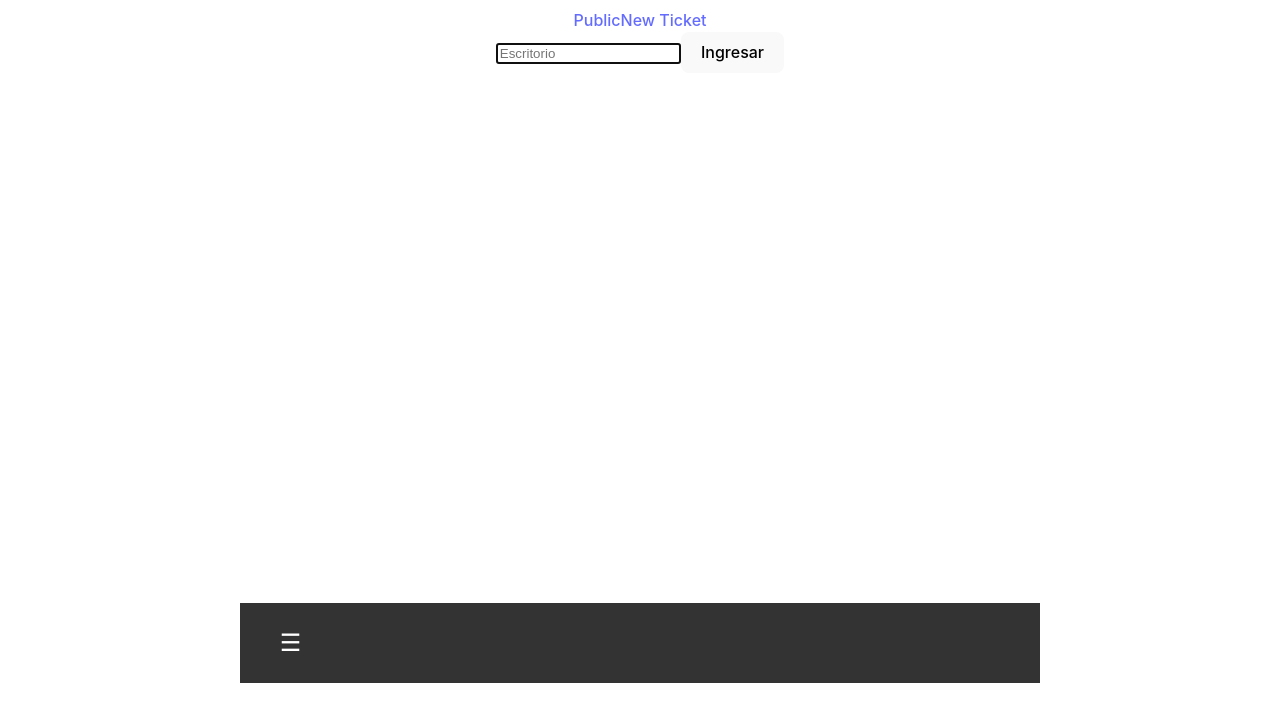
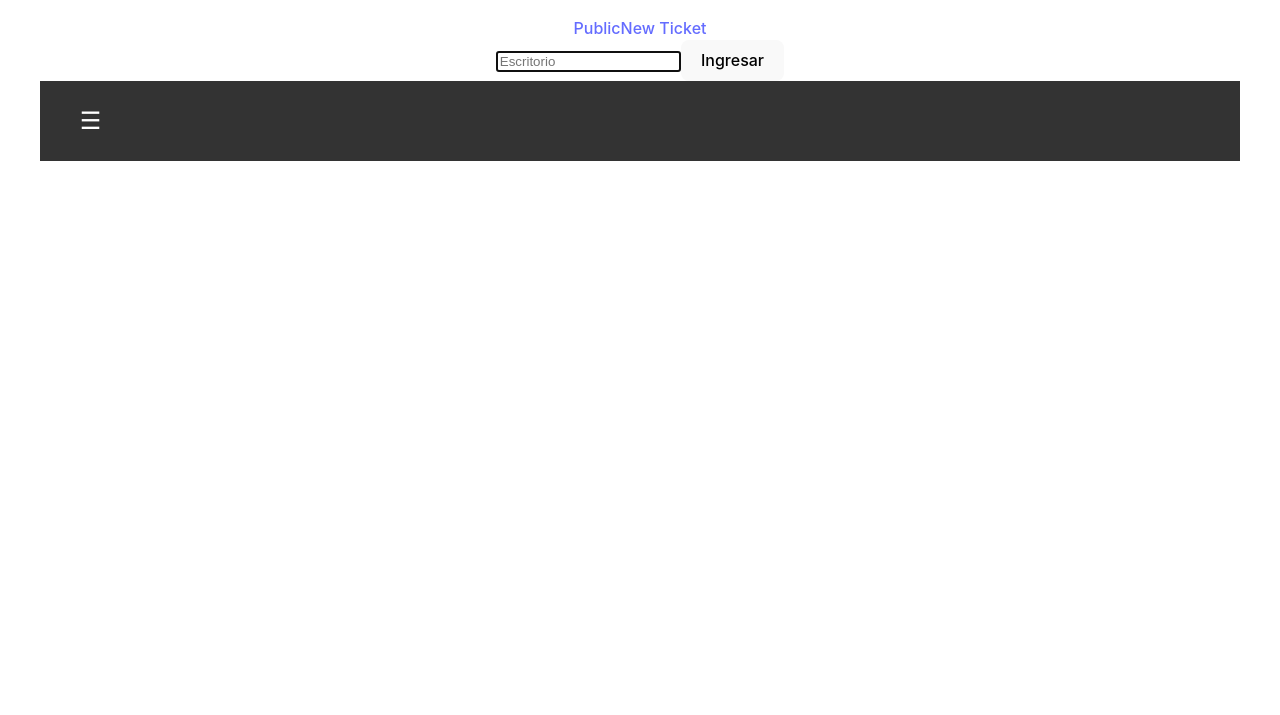
Before and after one commit to ogomezga/react-hexagonal-learn, a React app: page / in a window 1280 px wide. Shown: the part 229-944 px from the top of the page. After the commit the page ends 800 px from the top, so only its background shows below. Built offline with nearby package versions, Linux system fonts and the light colour scheme.

Commit message:
feat(react-hexagonal-learn): improve the main css

```diff
--- a/src/infraestructure/ui/main.css
+++ b/src/infraestructure/ui/main.css
@@ -13,6 +13,13 @@
   -moz-osx-font-smoothing: grayscale;
 }
 
+.root {
+  display: flex;
+  flex-direction: column;
+  min-height: 100vh;
+  min-width: 100vh;
+}
+
 a {
   font-weight: 500;
   color: #646cff;
@@ -20,14 +27,6 @@ a {
 }
 a:hover {
   color: #535bf2;
-}
-
-body {
-  margin: 0;
-  display: flex;
-  place-items: center;
-  min-width: 320px;
-  min-height: 100vh;
 }
 
 h1 {
@@ -66,14 +65,3 @@ button:focus-visible {
     background-color: #f9f9f9;
   }
 }
-
-.app {
-  display: flex;
-  flex-direction: column;
-  min-height: 100vh;
-  min-width: 100vh;
-}
-
-.content {
-  flex: 1;
-}
```
